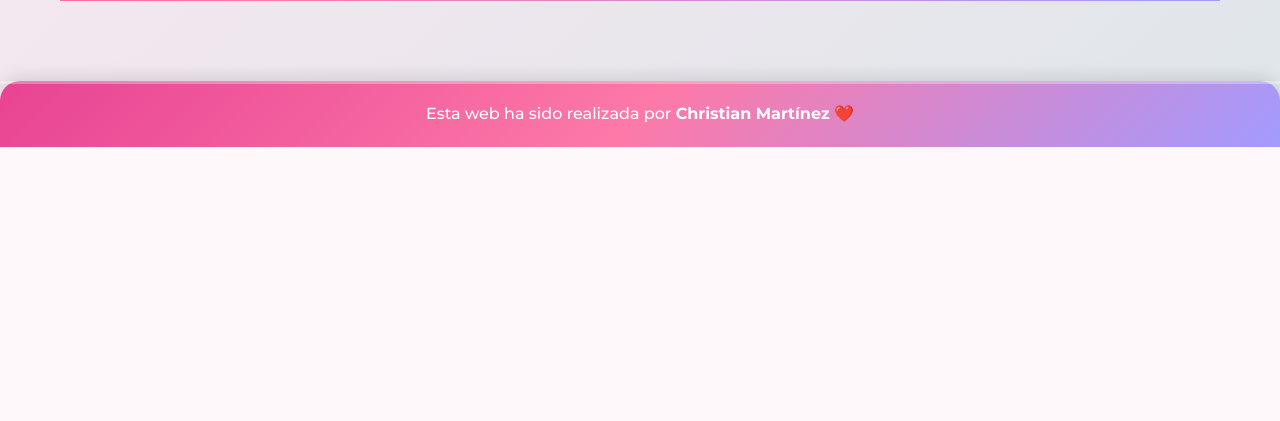
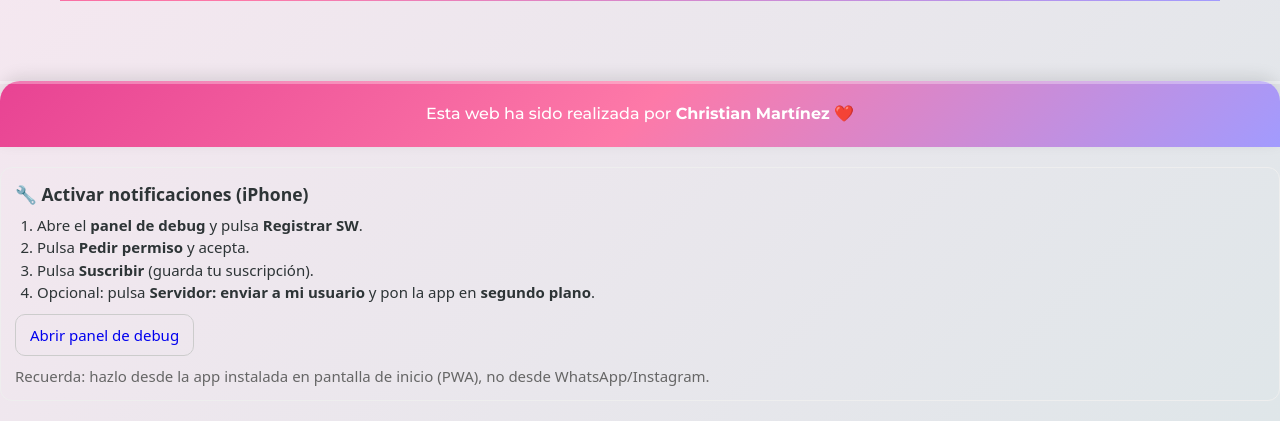
Before and after one commit to xhryzz/mochitos_web, a Flask app: page / in a window 1280 px wide. Shown: the part 819-1240 px from the top of the page. Before the commit the page ends 966 px from the top, so only its background shows below. Run offline with Flask 3, Linux system fonts and the light colour scheme; data that the repository does not hold is empty; parts of the project's set-up code (start-up, migrations or seed data) failed here and were passed over; some libraries are stand-ins or nearby versions.

Commit message:
Add files via upload

```diff
--- a/templates/index.html
+++ b/templates/index.html
@@ -2835,8 +2835,6 @@ document.getElementById('enablePushBtn')?.addEventListener('click', enablePush);
     </p>
 </footer>
 
-<div id="noti-status" style="position:fixed;left:12px;right:12px;bottom:12px;background:#111;color:#fff;padding:10px;border-radius:10px;opacity:.9;display:none;z-index:9999;font:14px system-ui"></div>
-
 <script>
 (function(){
   function log(s){ try{const el=document.getElementById('noti-status'); if(!el) return; el.style.display='block'; el.textContent=s; setTimeout(()=>{el.style.display='none';}, 4500);}catch(e){} }
@@ -2884,5 +2882,18 @@ document.getElementById('enablePushBtn')?.addEventListener('click', enablePush);
 <style>.debug-fab{position:fixed;right:16px;bottom:16px;z-index:9999;padding:10px 12px;background:#111;color:#fff;border-radius:999px;text-decoration:none;opacity:.85;font:600 14px system-ui;}</style>
 {% endif %}
 
+
+<div style="margin:20px 0; padding:14px; border:1px solid #eee; border-radius:12px; font:15px system-ui">
+  <h3 style="margin:0 0 8px 0">🔧 Activar notificaciones (iPhone)</h3>
+  <ol style="margin:0 0 10px 22px; padding:0; line-height:1.5">
+    <li>Abre el <b>panel de debug</b> y pulsa <b>Registrar SW</b>.</li>
+    <li>Pulsa <b>Pedir permiso</b> y acepta.</li>
+    <li>Pulsa <b>Suscribir</b> (guarda tu suscripción).</li>
+    <li>Opcional: pulsa <b>Servidor: enviar a mi usuario</b> y pon la app en <b>segundo plano</b>.</li>
+  </ol>
+  <a href="/push/debug" style="display:inline-block;padding:10px 14px;border-radius:10px;border:1px solid #ccc;text-decoration:none">Abrir panel de debug</a>
+  <p style="margin:10px 0 0 0; color:#666">Recuerda: hazlo desde la app instalada en pantalla de inicio (PWA), no desde WhatsApp/Instagram.</p>
+</div>
+
 </body>
 </html>
```
